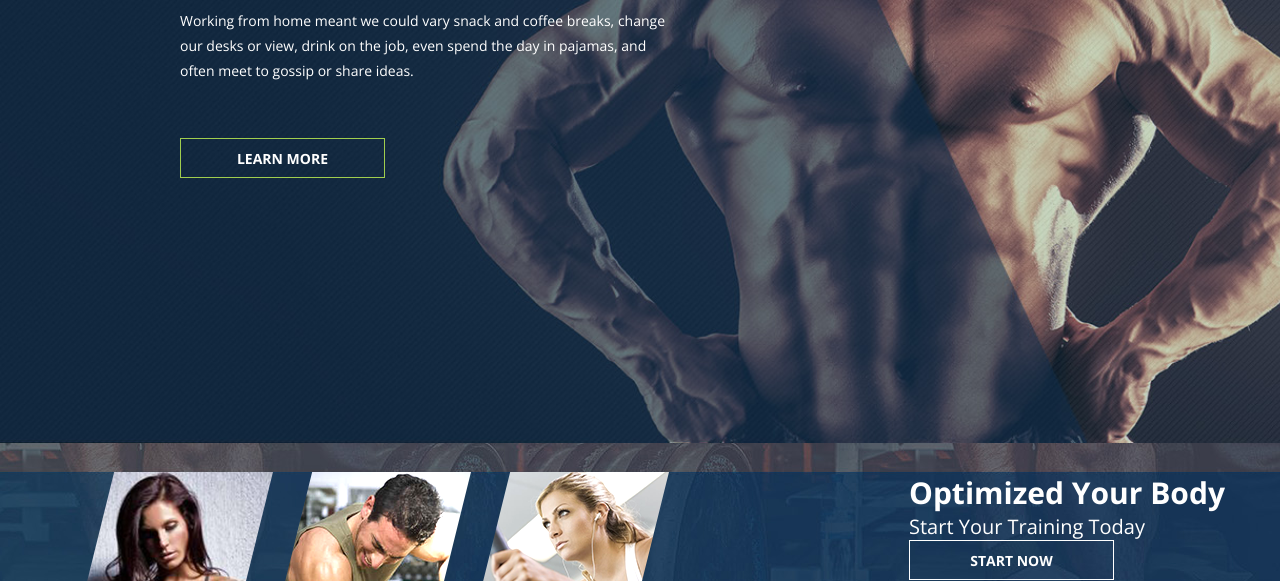
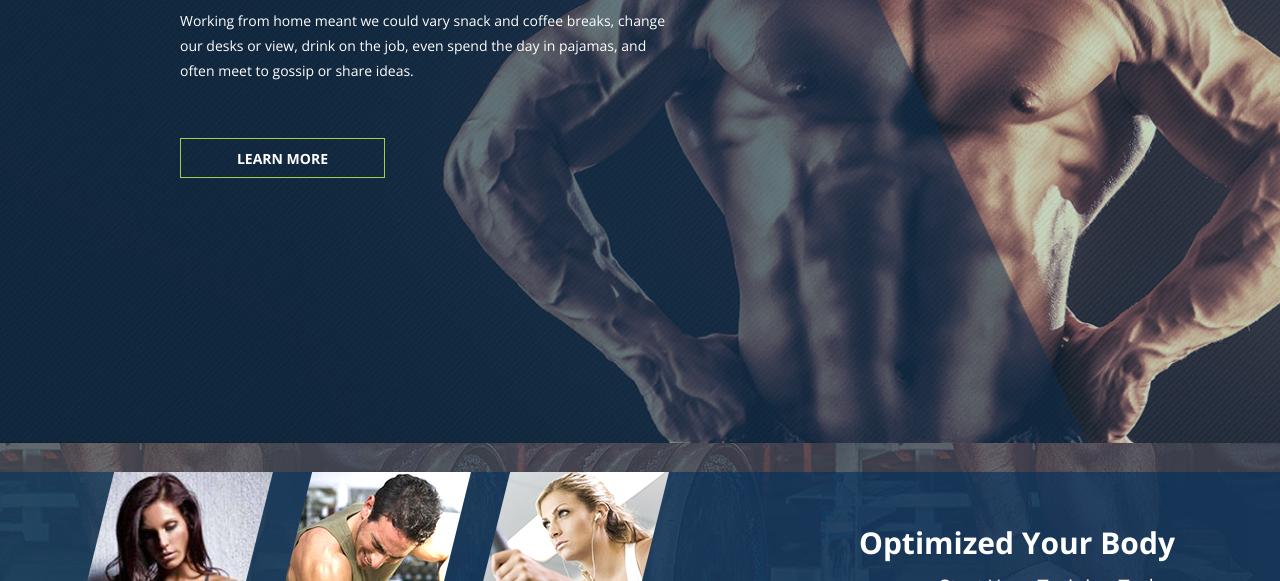
Before and after one commit to ASKashin/bodyfit, a website: page index.html in a window 1280 px wide. Shown: the part 371-952 px from the top of the page. Drawn offline with nearby package versions, Linux system fonts and the light colour scheme.

Commit message:
features

```diff
--- a/assets/css/features.scss
+++ b/assets/css/features.scss
@@ -24,16 +24,23 @@
             .text {
                 display: inline-block;
                 color: $color-white;
+                margin-right: 50px;
                 h3 {
                     font-size: 30px;
                     font-weight: bold;
                     text-transform: capitalize;
+                    text-align: right;
+                    padding-bottom: 10px;
+                    padding-top: 50px;
                 }
                 p {
                     text-transform: capitalize;
                     font-size: 20px;
+                    text-align: right;
+                    padding-bottom: 40px;
                 }
                 a {
+
                     display: block;
                     color: $color-white;
                     text-transform: uppercase;
@@ -45,6 +52,10 @@
                     border: 1px solid $color-white;
                     line-height: 40px;
                     text-align: center;
+                    transition: background-color 0.3s ease-in-out;
+                    &:hover{
+                        background-color: $color-green;
+                    }
                 }
             }
         }
```
Also changed, not shown: public/css/main.css.
